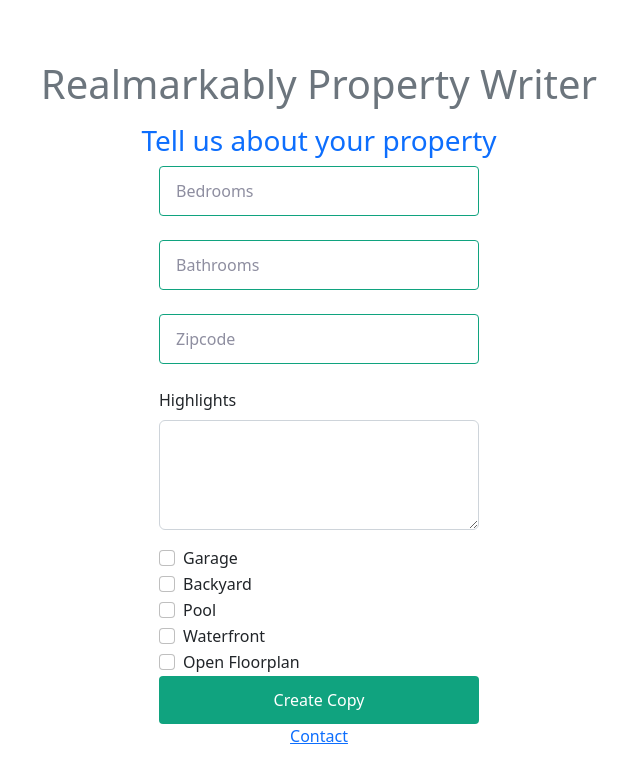
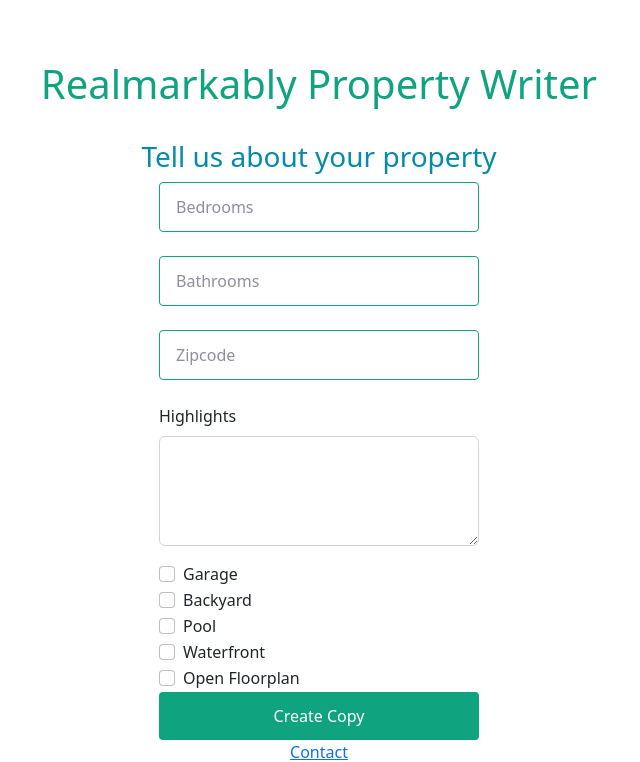
Before and after one commit to jgrossberg/python-franklin, a Flask app: page / in a window 1280 px wide. Shown: the top 762 px of the page, without its empty margins (321-961 px from the left). Run offline with Flask 2, Linux system fonts and the light colour scheme.

Commit message:
color it up a bit

```diff
--- a/static/main.css
+++ b/static/main.css
@@ -57,3 +57,11 @@ input[type="submit"] {
   font-weight: bold;
   margin-top: 40px;
 }
+
+#hero-art {
+  color: #10a37f
+}
+
+#prompt-art {
+  color: #048BA8
+}
--- a/templates/base.html
+++ b/templates/base.html
@@ -13,7 +13,7 @@
 
 <body>
 
-  <h1 class="text-secondary mb-3">Realmarkably Property Writer</h1>
+  <h1 class="mb-3" id="hero-art">Realmarkably Property Writer</h1>
 
 
     {% block body %}
--- a/templates/index.html
+++ b/templates/index.html
@@ -2,7 +2,7 @@
 
 {% block body %}
 
-  <h3 class="text-primary">Tell us about your property</h3>
+  <h3 class="mb-2 mt-3" id="prompt-art">Tell us about your property</h3>
   <form action="/" method="post">
 
     <input type="text" name="bedroom-count" placeholder="Bedrooms" />
```
